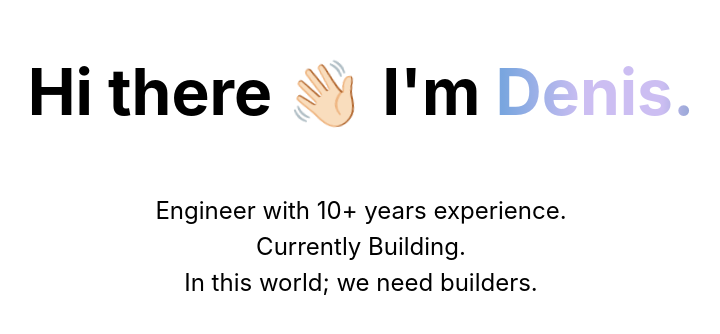
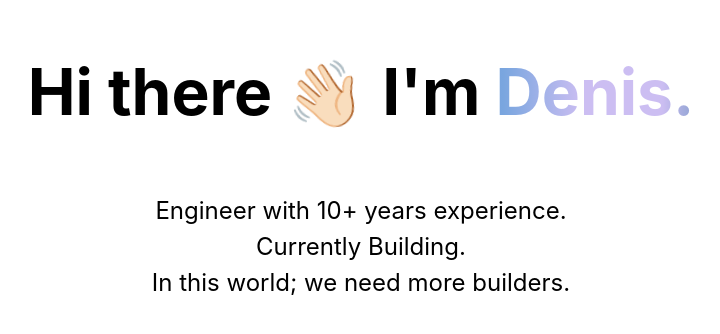
Before and after one commit to denistsoi/cv, a Next.js app: page / in a window 1280 px wide. Shown: the part 190-524 px from the top of the page, without its empty margins (279-999 px from the left). Built offline with nearby package versions, Linux system fonts and the light colour scheme.

Commit message:
update content

```diff
--- a/pages/index.tsx
+++ b/pages/index.tsx
@@ -19,7 +19,7 @@ const Home: NextPage = () => {
         <p className={styles.description}>
           Engineer with 10+ years experience.<br />
           Currently Building.<br />
-          In this world; we need builders.
+          In this world; we need more builders.
         </p>
 
       </main>
```
